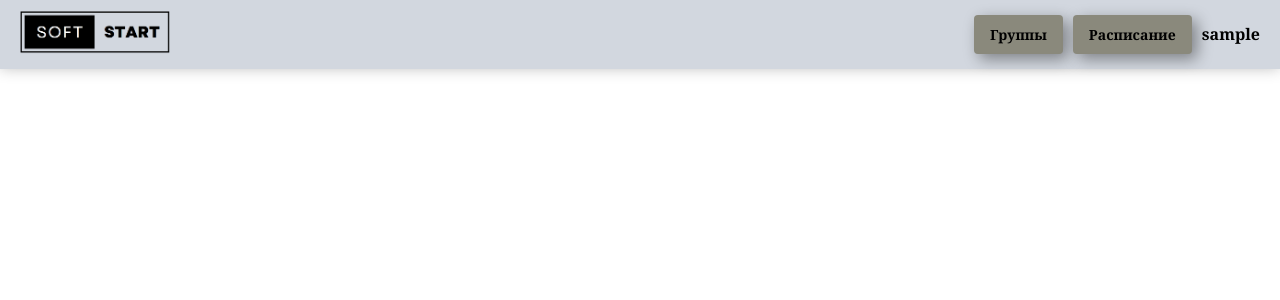
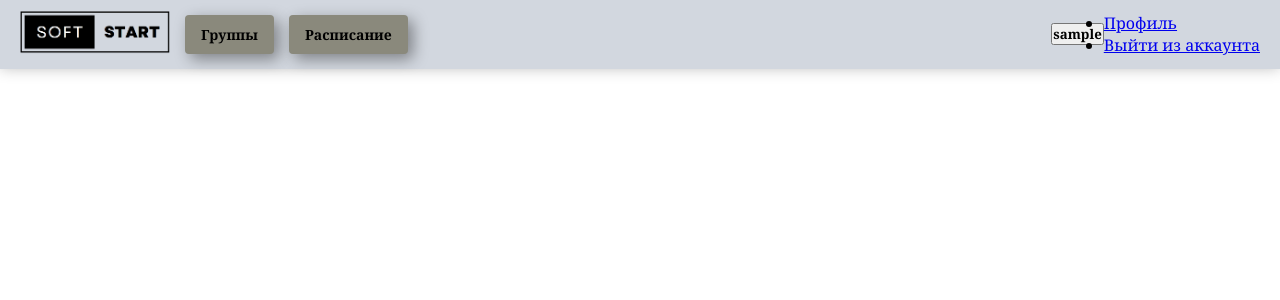
Before and after one commit to AniTigerSib/WebCalendar, a PHP site: page /?page=1 in a window 1280 px wide. Shown: the top 300 px of the page. Run offline with PHP 8.4, Linux system fonts and the light colour scheme; the visitor is signed in with stand-in values (Sample User, id 1).

Commit message:
auth
Регистрация, авторизация готовы, остался выход. В процессе профиль с аватаркой пользователя

```diff
--- a/dbconnect.php
+++ b/dbconnect.php
@@ -4,6 +4,13 @@ $servername = "localhost";  // Имя сервера базы данных (об
 $username = "root";  // Имя пользователя базы данных
 $password = "";  // Пароль пользователя базы данных
 $dbname = "main_webcalendar_backup";  // Имя базы данных, к которой вы хотите подключиться
+
+// Устанавливаем время истечения срока действия сессии в 30 минут
+$session_expire_time = 30; // минуты
+/* установить режим кеширования на 'private' */
+session_cache_limiter('private');
+// Устанавливаем срок истечения времени бездействия пользователя
+session_cache_expire($session_expire_time);
 
 ini_set('session.gc_maxlifetime', 1800); // Установка максимального времени жизни сессии в 30 минут (1800 секунд)
 session_start(["use_strict_mode" => true, "cookie_secure" => true]);
--- a/index.php
+++ b/index.php
@@ -16,32 +16,45 @@ require("dbconnect.php");
 <body>
     <div class="container_main">
         <div class="header">
+            <div class="header__left">
                 <a href="index.php" class="header__logo">
                     <img src="media/logo.png">
                 </a>
                 <?php
                     if (isset($_SESSION['username'])) {
                     echo ('<div class="header__authenticated">
-                    <a href="#" class="header__button">Группы</a>
-                    <a href="#" class="header__button">Расписание</a>
-                <div class="header__user">');
+                    <a href="#" class="header__button header__button__left">Группы</a>
+                    <a href="#" class="header__button">Расписание</a>');
+                    echo ('</div>');
+                }?>
+            </div>
+            <div class="header__right">
+                <?php
+                if (isset($_SESSION['username'])) {
+                    echo ('<button id="usermenu-btn" class="header__user">');
                     echo ($_SESSION['username']);
-                echo ('</div></div>');
-            } else {
+                    echo ('</button> <nav id="dropdown-menu">
+                        <ul>
+                        <li><a href="#">Профиль</a></li>
+                        <li><a href="auth.php?logout=1">Выйти из аккаунта</a></li>
+                        </ul>
+                        </nav>');
+                }
+                else {
                     echo ('<div class="header__unauthenticated">
                     <a href="index.php?page=login" class="header__button">Вход</a>
                     <a href="index.php?page=register" class="header__button">Регистрация</a>
                     </div>');
                 }
                 ?>
-
+            </div>
         </div>
         <div class="main_page_content">
             <?php
             //require ("message.php");
             switch ($_GET['page']) {
                 case 'login':
-                    echo('<div class="login__body">
+                    echo ('<div class="login__body">
                     <div class="login__square width-greater" id="login_border">
                     <i style="--clr:#00ff0a;"></i>
                     <i style="--clr:#ff0057;"></i>
@@ -60,6 +73,7 @@ require("dbconnect.php");
                     echo ('</div>
                     </div>');
                     break;
+                default:;
             }
             ?>
             <!-- <div class="left_panel">
--- a/login.php
+++ b/login.php
@@ -13,7 +13,7 @@
     <?php endif;
     $_SESSION['login_error'] = 0; ?>
     <div class="login__main__inputBx">
-        <input type="submit" value="Войти">
+        <input type="submit" class="enabled_button" value="Войти">
     </div>
     <div class="login__main__links">
         <a href="#">Забыли пароль?</a>
--- a/sass/styles.css
+++ b/sass/styles.css
@@ -30,6 +30,7 @@
 .header {
   background-color: #d2d7df;
   color: #000;
+  position: relative;
   box-shadow: 0px -2px 15px 0px rgba(0, 0, 0, 0.3);
   display: flex;
   align-items: center;
@@ -50,19 +51,24 @@
   font-size: 14px;
   font-weight: bold;
   border-radius: 4px;
-  margin-left: 10px;
+  margin-left: 15px;
+}
+.header__button__left {
+  margin-left: 0;
+}
+.header__left, .header__right {
+  display: flex;
+  align-items: center;
 }
 .header__authenticated, .header__unauthenticated {
   display: flex;
   align-items: center;
 }
 .header__authenticated {
-  padding-left: 20px;
-  justify-self: flex-start;
+  padding-left: 15px;
   justify-content: space-between;
 }
 .header__user {
-  margin-left: 10px;
   color: #000;
   font-weight: bold;
 }
--- a/sass/styles.sass
+++ b/sass/styles.sass
@@ -33,6 +33,7 @@ $font-placeholder-color: #bdbbb0ff
 .header
     background-color: $header-background-color
     color: $primary-text-color
+    position: relative
     box-shadow: 0px -2px 15px 0px rgba(0, 0, 0, 0.3)
     display: flex
     align-items: center
@@ -51,16 +52,23 @@ $font-placeholder-color: #bdbbb0ff
         font-size: 14px
         font-weight: bold
         border-radius: 4px
-        margin-left: 10px
+        margin-left: 15px
+        &__left
+            margin-left: 0
+    &__left, &__right
+        display: flex
+        align-items: center
     &__authenticated, &__unauthenticated
         display: flex
         align-items: center
     &__authenticated
-        padding-left: 20px
-        justify-self: flex-start
+        padding-left: 15px
         justify-content: space-between
     &__user
-        margin-left: 10px
+        // padding: 10px 20px
+        // border-radius: 20px
+        // cursor: pointer
+        //margin-left: 10px
         color: $primary-text-color
         font-weight: bold
     // &__unauthenticated &__button
```
Also changed, not shown: js/script.js (+34 -7 lines), reg.php (+8 -3 lines), profile.php (added), 1 other file. Lines whose indentation alone changed are shown as unchanged.
